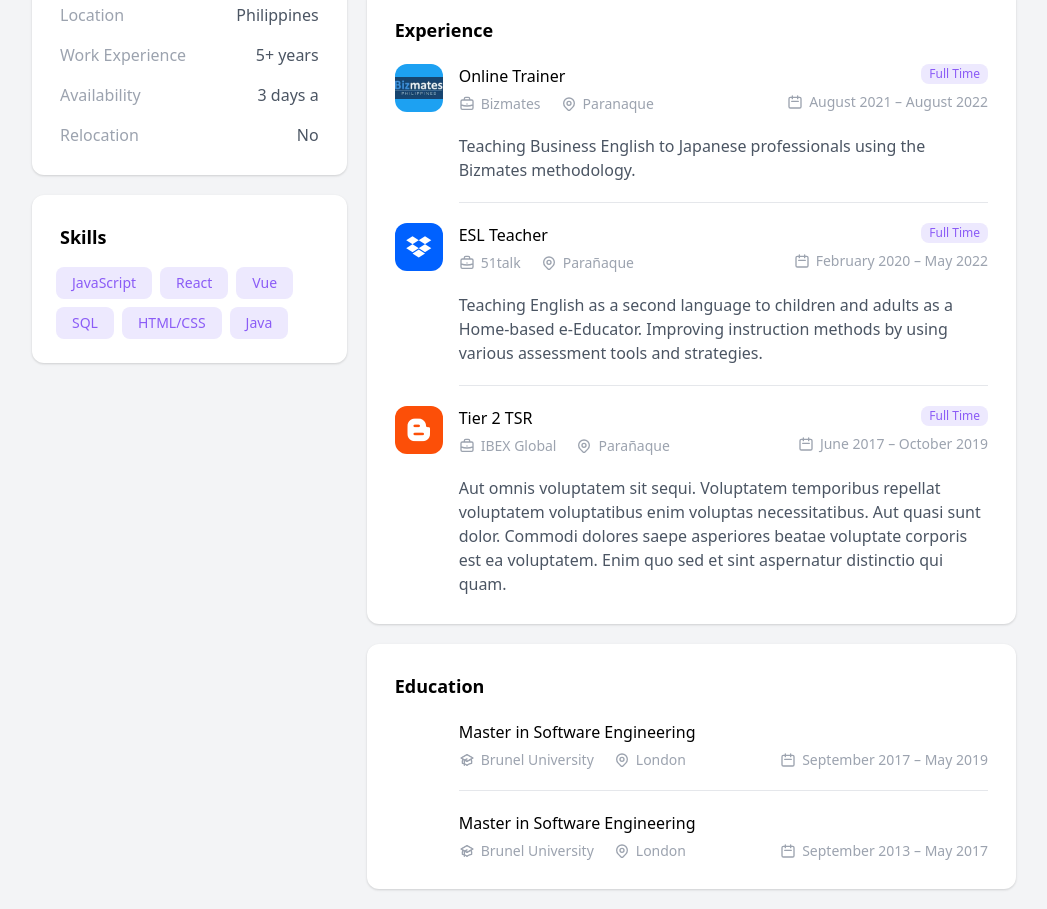
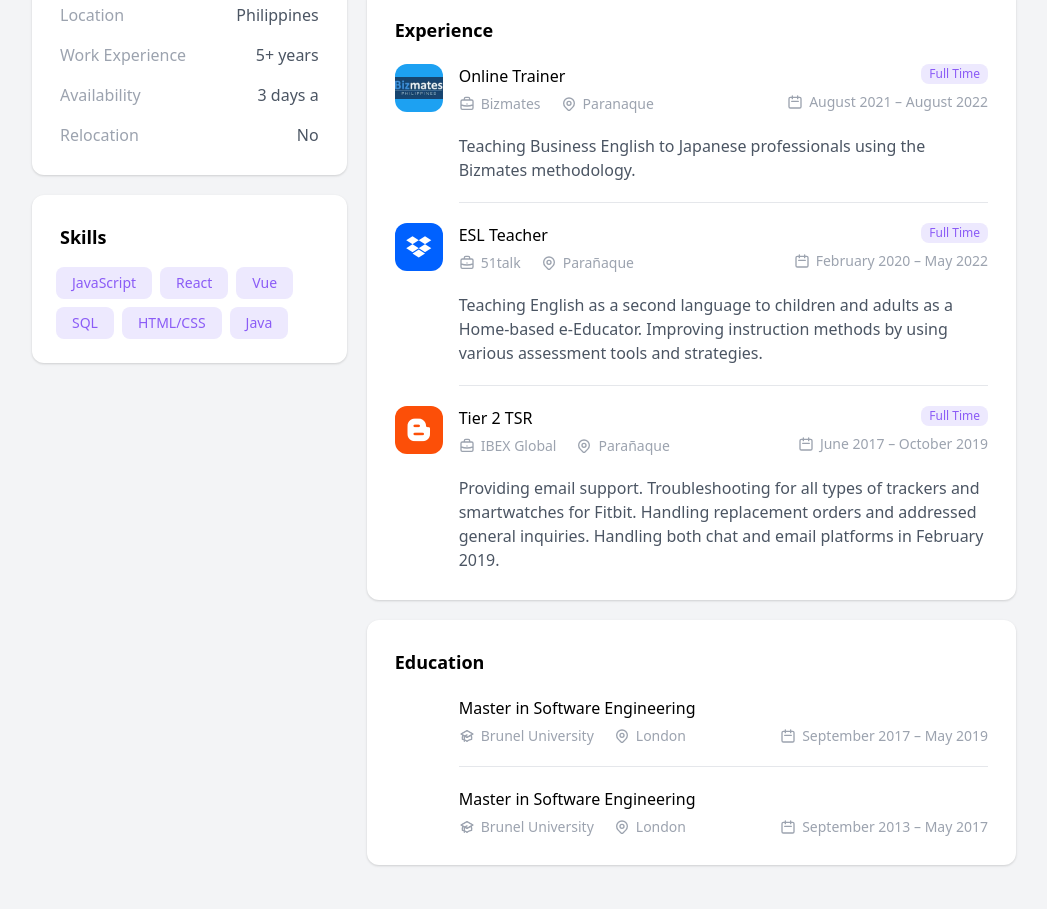
Before and after one commit to ongsanity143/resume, a plain HTML site: page index.html in a window 1280 px wide. Shown: the part 455-1364 px from the top of the page, without its empty margins (116-1163 px from the left). After the commit the page ends 1340 px from the top, so only its background shows below. Drawn offline with nearby package versions, Linux system fonts and the light colour scheme.

Commit message:
added description for job number three

```diff
--- a/index.html
+++ b/index.html
@@ -407,11 +407,7 @@
                   </div>
                 </div>
                 <p class="text-gray-600">
-                  Aut omnis voluptatem sit sequi. Voluptatem temporibus repellat
-                  voluptatem voluptatibus enim voluptas necessitatibus. Aut
-                  quasi sunt dolor. Commodi dolores saepe asperiores beatae
-                  voluptate corporis est ea voluptatem. Enim quo sed et sint
-                  aspernatur distinctio qui quam.
+                  Providing email support. Troubleshooting for all types of trackers and smartwatches for Fitbit. Handling replacement orders and addressed general inquiries. Handling both chat and email platforms in February 2019.
                 </p>
               </div>
             </div>
```
